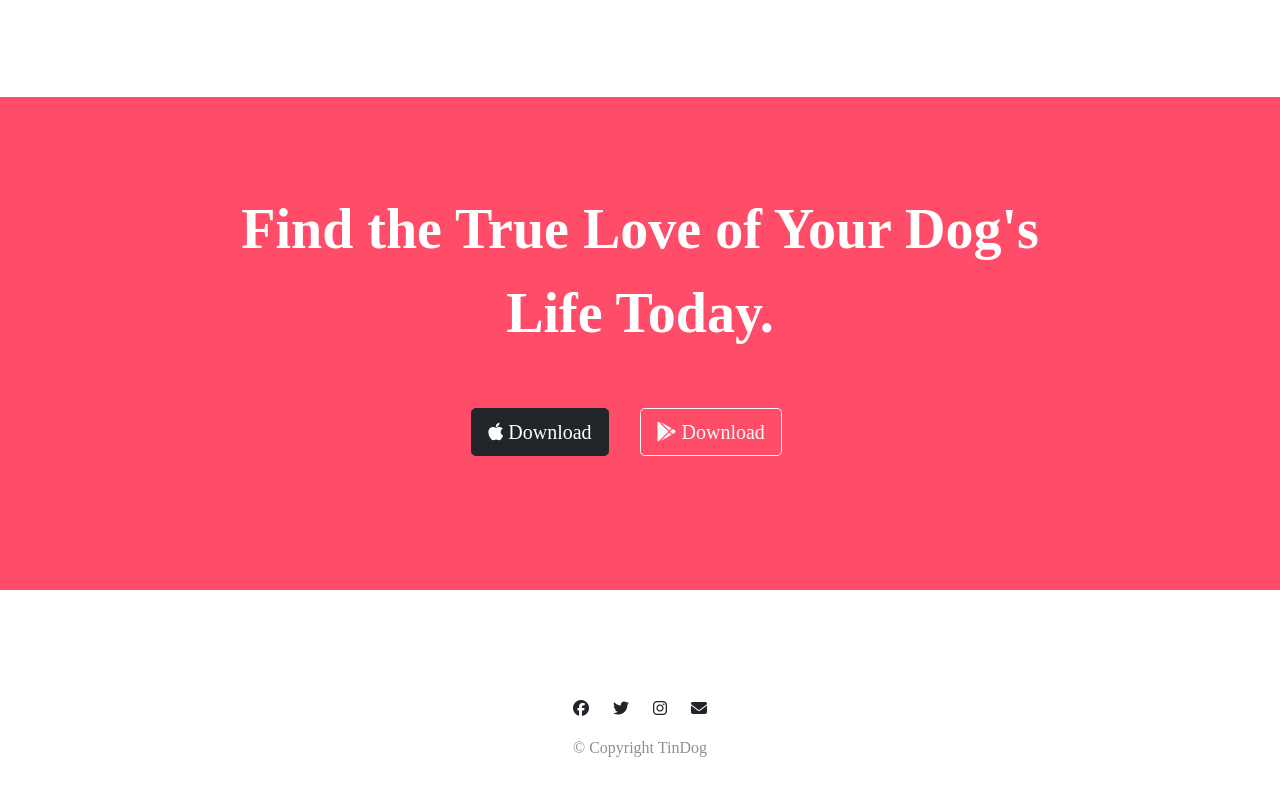
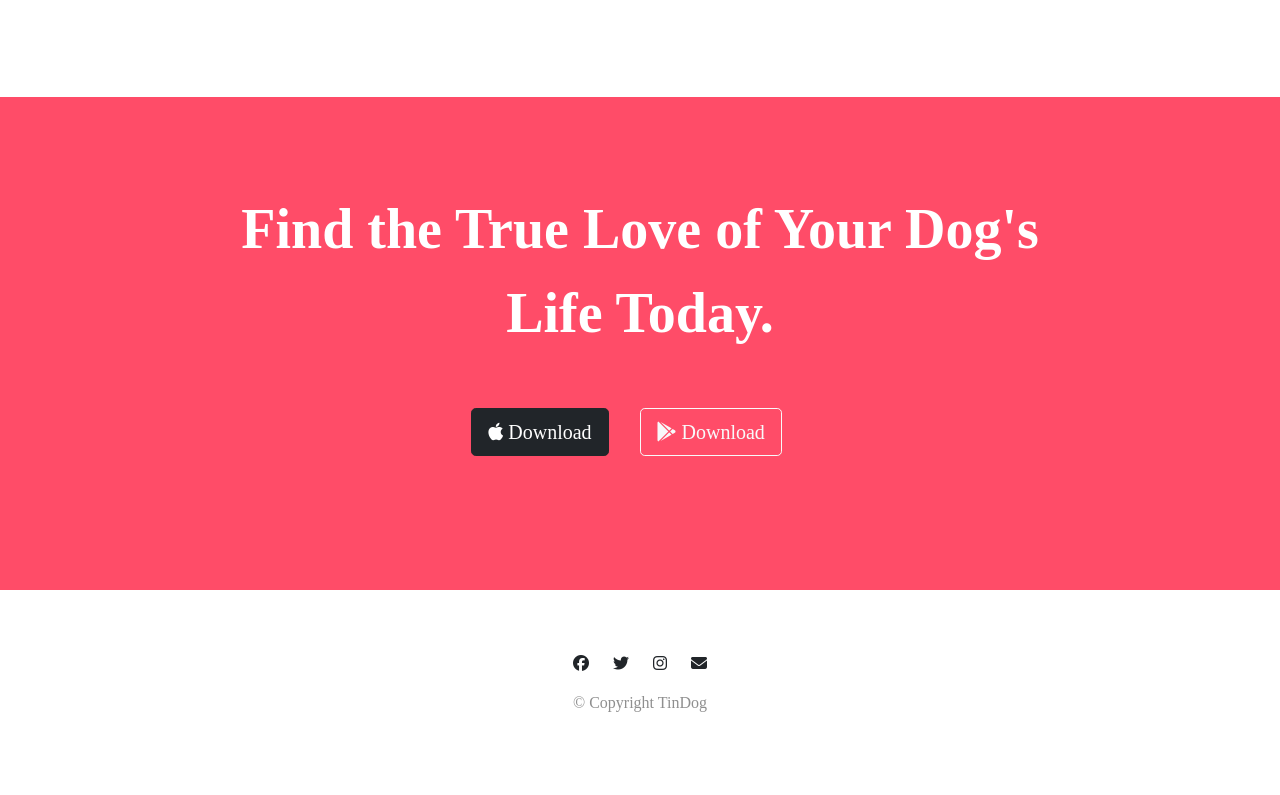
Before and after one commit to mohitrajparit/TinDog, a plain HTML site: page index.html in a window 1280 px wide. Shown: the part 2429-3224 px from the top of the page. Drawn offline with nearby package versions, Linux system fonts and the light colour scheme; files that its build step writes are made by us from their sources; files whose address does not match are found by name.

Commit message:
Update styles.css

```diff
--- a/styles.css
+++ b/styles.css
@@ -161,7 +161,7 @@ p {
 
 /* footer */
 #footer{
-    padding: 7% 15%;
+    padding: 3.5% 7%;
     text-align: center;
 
 }
```
